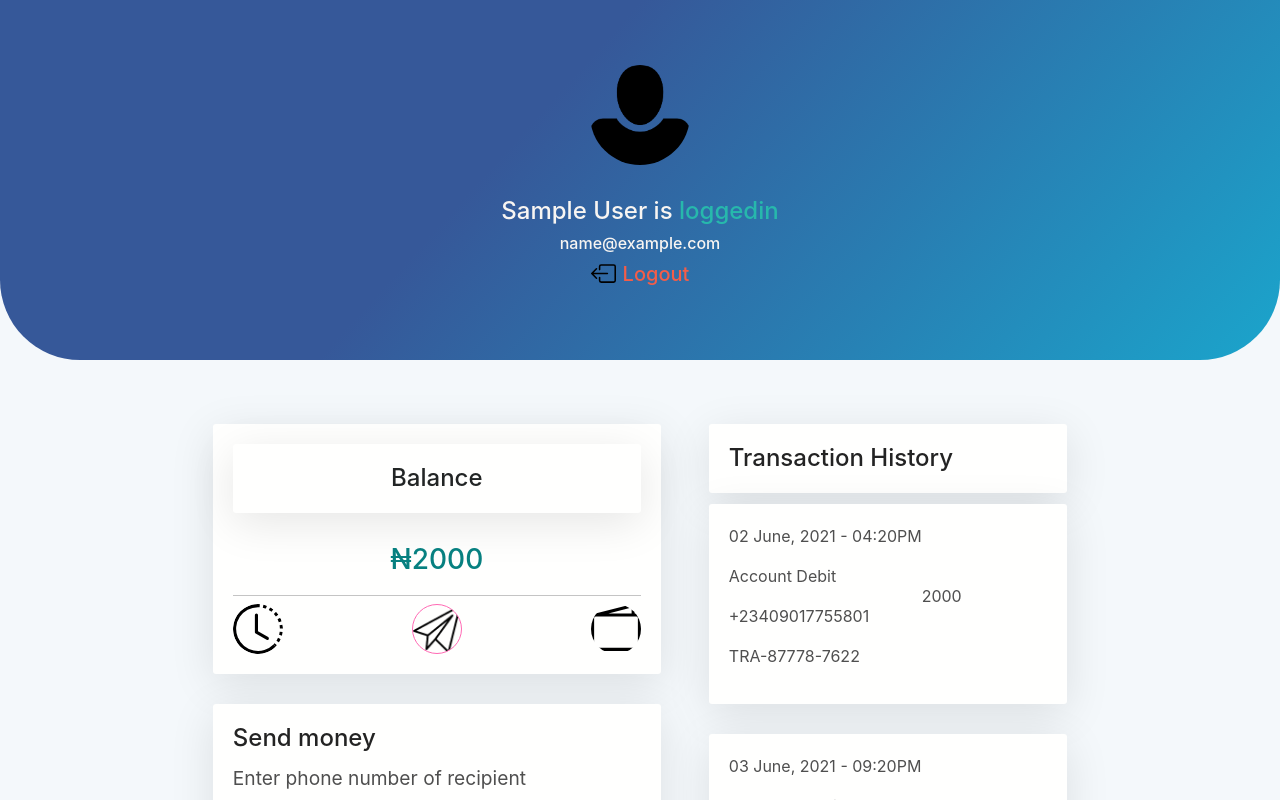
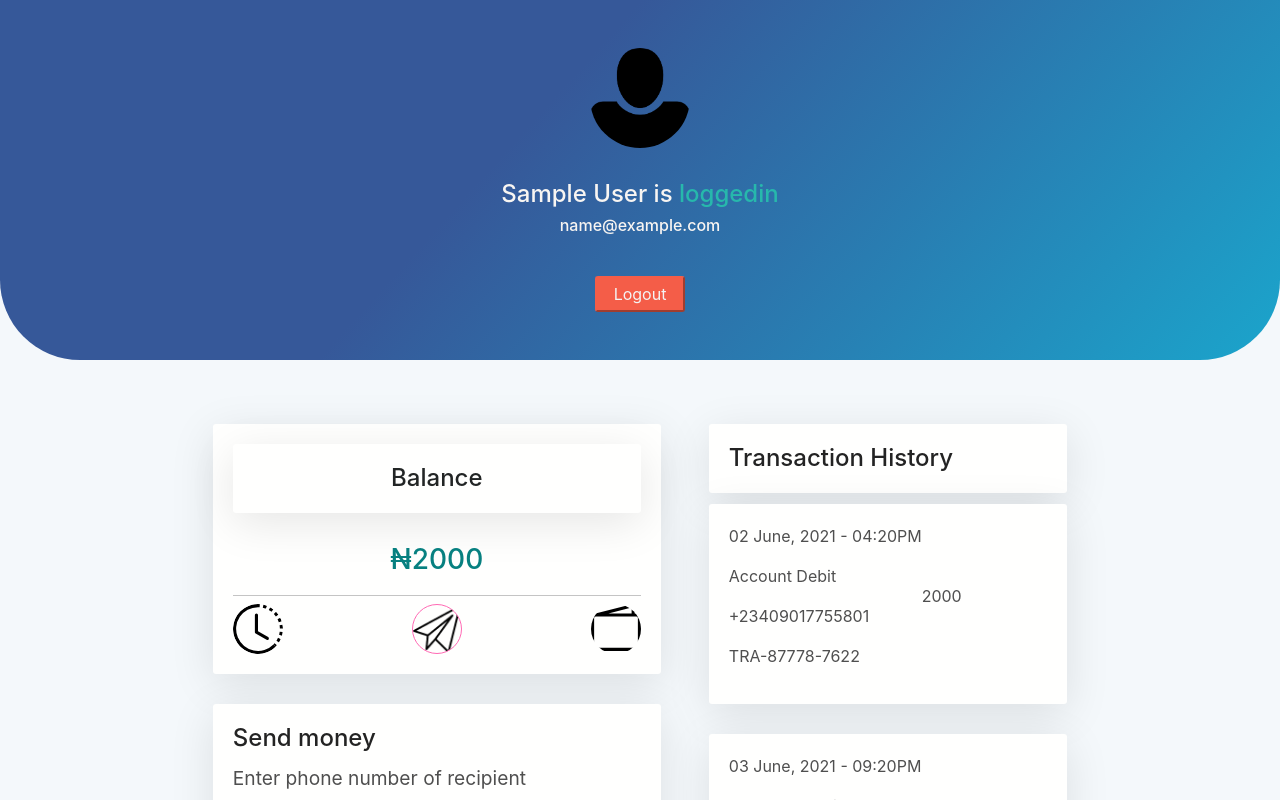
Before and after one commit to damigreen/greenm-coin, a React (Create React App) app: page /login in a window 1280 px wide. Shown: the top 800 px of the page. Built offline with nearby package versions, Linux system fonts and the light colour scheme; sample sign-in values are in the browser's storage.

Commit message:
refactor header

```diff
--- a/src/App.css
+++ b/src/App.css
@@ -95,3 +95,13 @@ p {
 .btn-submit {
   color: var(--btn-txt1);
 }
+
+.btn-logout {
+  background-color: #f45d48;
+  color: #f4f4f4;
+  border-color: #f45d48;
+  border-radius: 3px;
+  margin-top: 2rem;
+  padding: 0.273rem;
+  width: 7vw;
+}
--- a/src/components/header/Header.js
+++ b/src/components/header/Header.js
@@ -1,6 +1,5 @@
 import React from 'react';
 import './Header.css';
-import logoutIcon from '../../assets/images/box-arrow-left.svg';
 
 function Header({ user, handleLogout }) {
   const welcomeMessage = () => {
@@ -18,8 +17,7 @@ function Header({ user, handleLogout }) {
       <h4 className='user-name'>{user.name} is <span style={{color: '#27B8AC', fontStyle: 'italics' }}>loggedin</span></h4>
       <h6 className="user-mail">{`${user.email}`}</h6>
       <a className="logout flex-row" onClick={handleLogout}>
-        <img style={{marginBottom: '0.561rem', marginRight: '0.431rem', width: 25, height: 25}} alt='logout icon' src={logoutIcon} />
-        <h5 style={{color: '#f45d48'}}>Logout</h5>
+        <button className="btn-logout">Logout</button>
       </a>
     </div>
   )
```
Also changed, not shown: src/components/header/Header.css (line endings or trailing spaces).
